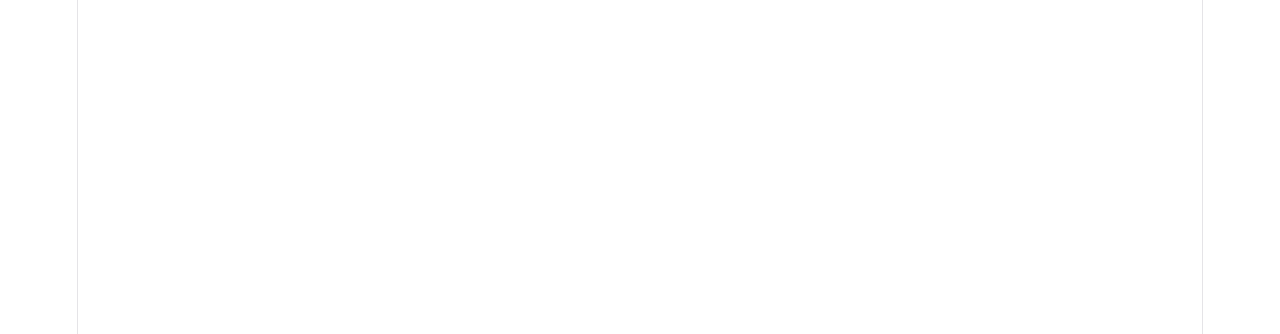
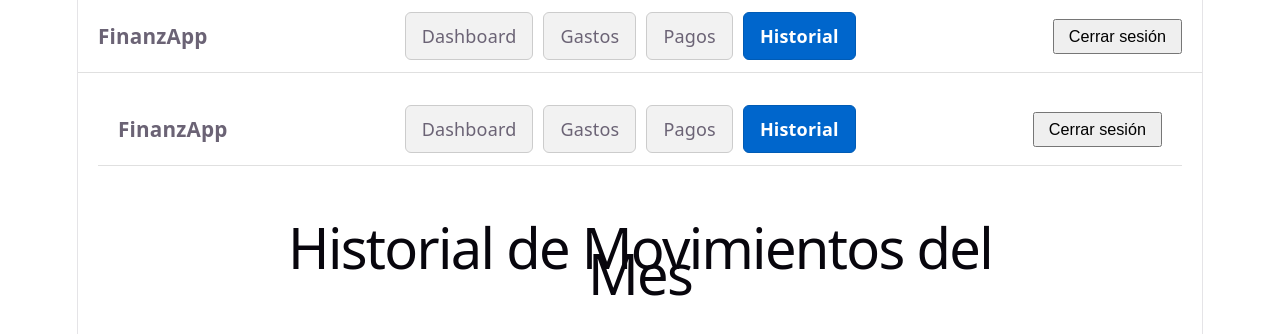
Before and after one commit to MarcosLehonti/ihc_segundo_proyecto, a React (Vite) app in the folder frontend/: page /historial in a window 1280 px wide. Before the commit this address had no page. Shown: the top 334 px of the page. Built offline with nearby package versions, Linux system fonts and the light colour scheme; sample sign-in values are in the browser's storage.

Commit message:
feat(interfaz): agregar acceso a Historial con tamano ergonomico segun Ley de Fitts #25

```diff
--- a/frontend/src/App.tsx
+++ b/frontend/src/App.tsx
@@ -7,6 +7,7 @@ import Home from './pages/Home';
 import Dashboard from './pages/Dashboard';
 import ProtectedRoute from './routes/ProtectedRoute';
 import Pagos from './pages/Pagos';
+import Historial from './pages/Historial';
 
 function App() {
 
@@ -29,6 +30,7 @@ function App() {
           <Route path="/dashboard" element={<Dashboard />} />
           <Route path="/gastos" element={<Gastos />} />
           <Route path="/pagos" element={<Pagos />} />
+          <Route path="/historial" element={<Historial />} />
 
         </Route>
 
--- a/frontend/src/components/Navbar.tsx
+++ b/frontend/src/components/Navbar.tsx
@@ -9,7 +9,9 @@ function Navbar() {
     };
 
     const linkStyle = ({ isActive }: { isActive: boolean }) => ({
-        padding: '8px 14px',
+        padding: '10px 16px',
+        minHeight: '44px',
+        boxSizing: 'border-box' as const,
         textDecoration: 'none',
         borderRadius: '6px',
         fontWeight: (isActive ? 'bold' : '500') as 'bold' | '500',
@@ -17,7 +19,8 @@ function Navbar() {
         color: isActive ? '#ffffff' : 'inherit',
         border: isActive ? '1px solid #005bb5' : '1px solid #ccc',
         transition: 'all 0.2s ease',
-        display: 'inline-block'
+        display: 'inline-flex',
+        alignItems: 'center'
     });
 
     return (
@@ -49,6 +52,9 @@ function Navbar() {
                 <NavLink to="/pagos" style={linkStyle}>
                     Pagos
                 </NavLink>
+                <NavLink to="/historial" style={linkStyle}>
+                    Historial
+                </NavLink>
             </nav>
 
             <div>
--- /dev/null
+++ b/frontend/src/pages/Historial.tsx
@@ -0,0 +1,14 @@
+import Navbar from '../components/Navbar';
+
+function Historial() {
+    return (
+        <div>
+            <Navbar />
+            <main style={{ maxWidth: '800px', margin: '0 auto', padding: '16px' }}>
+                <h1>Historial de Movimientos del Mes</h1>
+            </main>
+        </div>
+    );
+}
+
+export default Historial;
```
